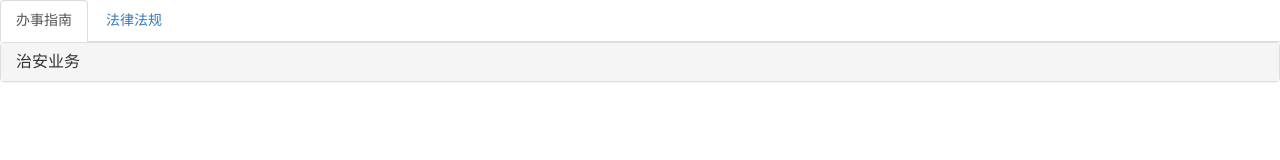
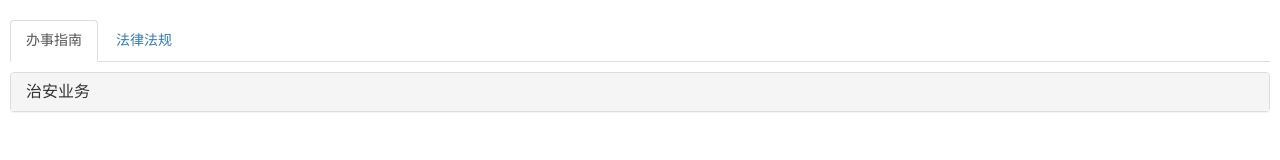
Before and after one commit to xsiry/yunBusiness, a plain HTML site: page index.html in a window 1280 px wide. Drawn offline with Linux system fonts and the light colour scheme.

Commit message:
#手机微调

```diff
--- a/index.html
+++ b/index.html
@@ -15,8 +15,14 @@
 <style type="text/css">
     html, body {
         margin: 0;
-        padding: 0;
+        padding: 5px;
         font-family: "微软雅黑";
+    }
+    .x-menus {
+        margin-top: 10px;
+    }
+    .x-menus .x_list {
+        margin-top: 10px;
     }
 
     .x-content {
```
